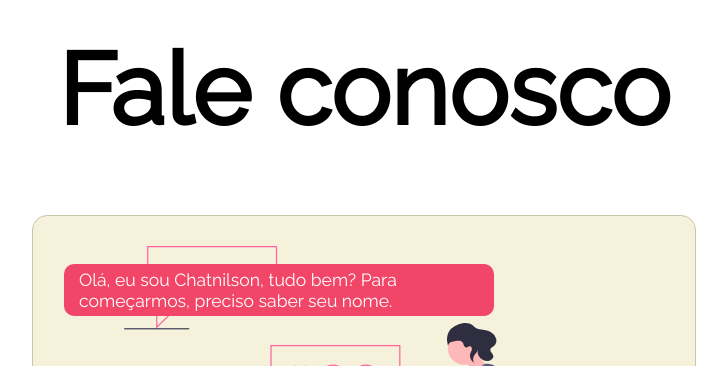
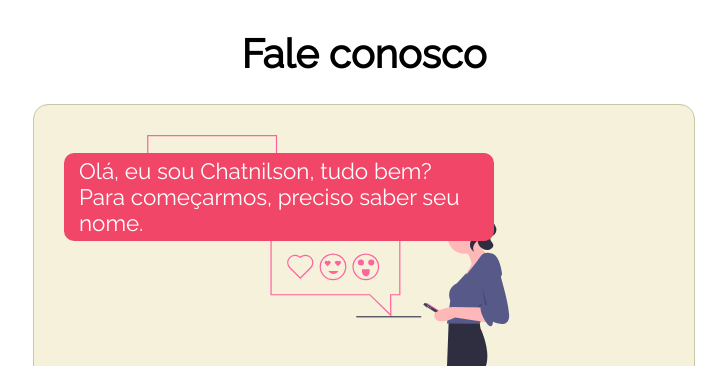
Before and after one commit to itsaleplets/chat, a React (Create React App) app: page / in a window 1280 px wide. Shown: the top 366 px of the page, without its empty margins (276-1003 px from the left). Built offline with nearby package versions, Linux system fonts and the light colour scheme.

Commit message:
Fix: changing title size

```diff
--- a/src/App.css
+++ b/src/App.css
@@ -38,7 +38,7 @@
 
 .title {
     margin-top: 5%;
-    font-size: 100px;
+    font-size: 20px;
 }
 
 .msg {
@@ -67,6 +67,10 @@
         text-align: left;
     }
 
+    .title {
+        font-size: 40px;
+    }
+
     .chat {
         width: 600px;
     }
@@ -80,7 +84,7 @@
     }
 
     .msg {
-        font-size: 1.1em;
+        font-size: 1.4em;
         width: 400px;
         margin-top: 3%;
     }
@@ -89,6 +93,10 @@
 @media screen and (min-width: 1430px) {
     .chat {
         width: 700px;
+    }
+
+    .title {
+        font-size: 60px;
     }
 
     .container {
@@ -100,7 +108,7 @@
     }
 
     .msg {
-        font-size: 1em;
+        font-size: 1.5em;
         width: 400px;
         margin-top: 3%;
     }
```
